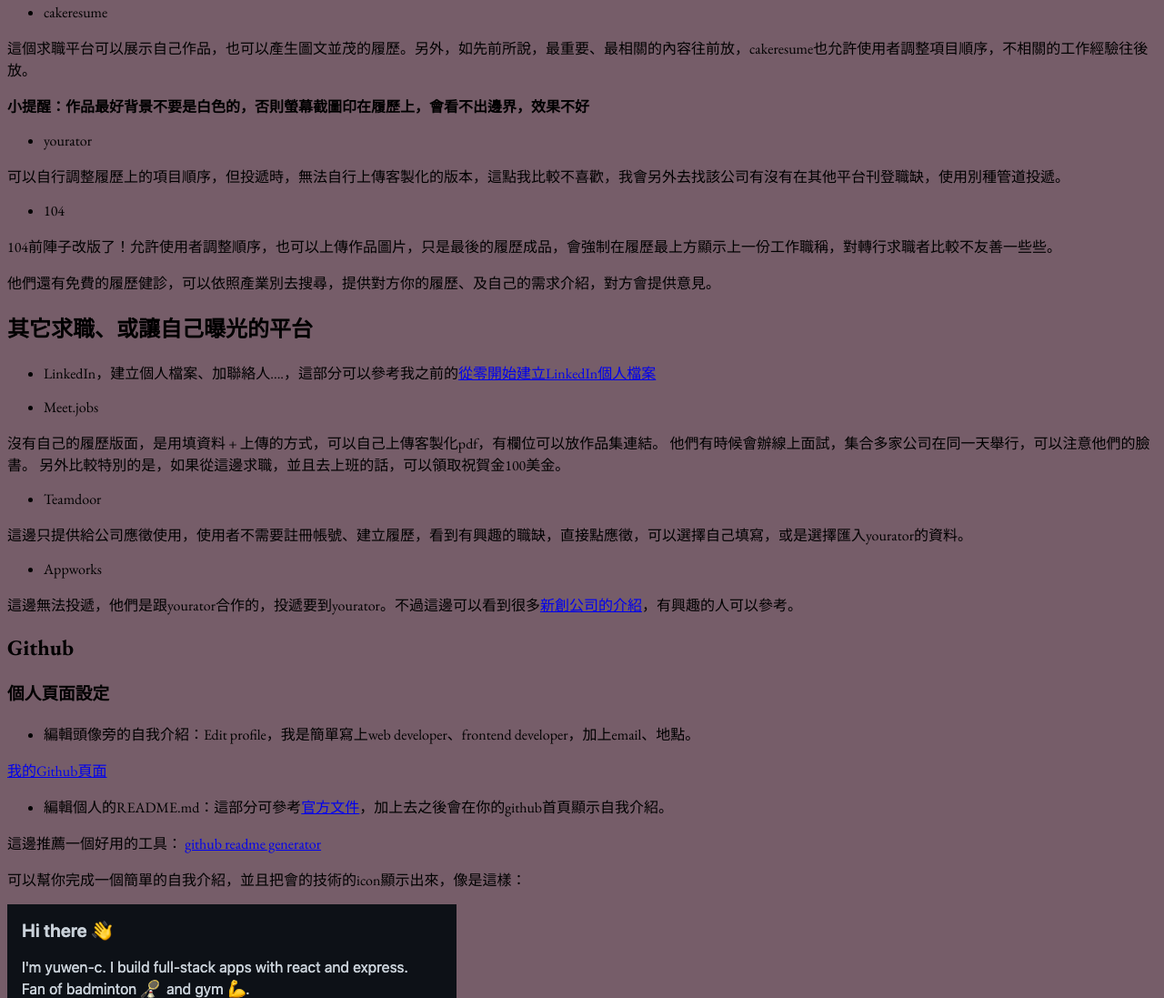
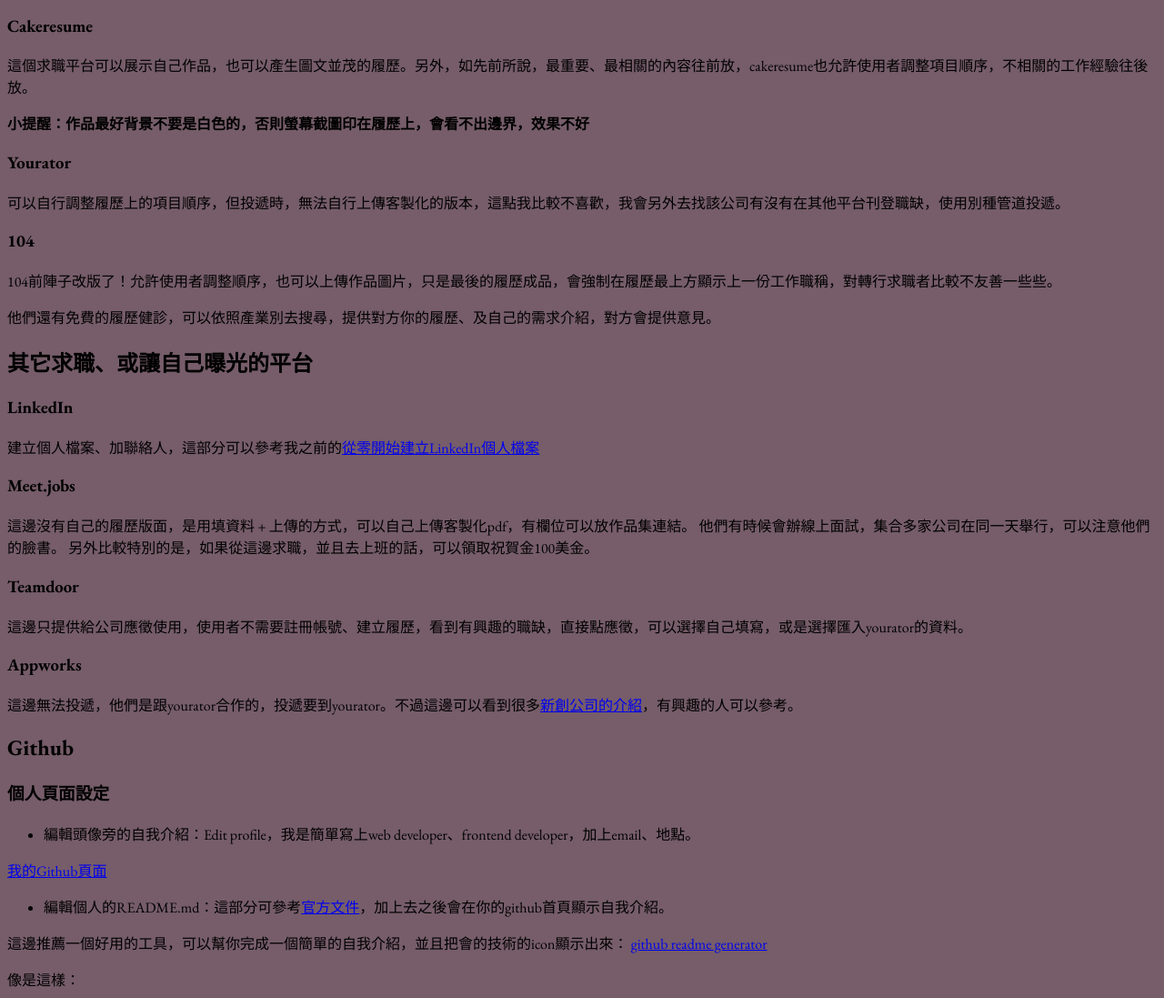
Before and after one commit to yuwen-c/gatsby-blog, a Gatsby site: page /2021-06-before-job-hunting/ in a window 1280 px wide. Shown: the part 1501-2598 px from the top of the page at 91% size. Built offline with nearby package versions, Linux system fonts and the light colour scheme; Gatsby itself is replaced by a stand-in of ours.

Commit message:
adjust points and h3 title, make paragraph more clear

```diff
--- a/src/markdown-pages/before-job-hunting/before-job-hunting.md
+++ b/src/markdown-pages/before-job-hunting/before-job-hunting.md
@@ -13,7 +13,7 @@ featuredImage: readme.png
 
 我原本以為履歷寫一份就好，但後來發現，各個求職平台都會有自己的格式，不一定能用自己準備好的履歷投遞，雖然內容都差不多，但真的得花些時間準備。
 
-- A4萬用版。
+### A4萬用版
 
 我是參考這篇文章寫成的：
 
@@ -28,17 +28,17 @@ featuredImage: readme.png
 [模板](https://blog.pragmaticengineer.com/the-pragmatic-engineers-resume-template/)也是前面那篇文章的作者提供的。
 
 
-- cakeresume
+### Cakeresume
 
 這個求職平台可以展示自己作品，也可以產生圖文並茂的履歷。另外，如先前所說，最重要、最相關的內容往前放，cakeresume也允許使用者調整項目順序，不相關的工作經驗往後放。
 
 **小提醒：作品最好背景不要是白色的，否則螢幕截圖印在履歷上，會看不出邊界，效果不好**
 
-- yourator
+### Yourator
 
 可以自行調整履歷上的項目順序，但投遞時，無法自行上傳客製化的版本，這點我比較不喜歡，我會另外去找該公司有沒有在其他平台刊登職缺，使用別種管道投遞。
 
-- 104
+### 104
 
 104前陣子改版了！允許使用者調整順序，也可以上傳作品圖片，只是最後的履歷成品，會強制在履歷最上方顯示上一份工作職稱，對轉行求職者比較不友善一些些。
 
@@ -46,19 +46,21 @@ featuredImage: readme.png
 
 ## 其它求職、或讓自己曝光的平台
 
-- LinkedIn，建立個人檔案、加聯絡人....，這部分可以參考我之前的[從零開始建立LinkedIn個人檔案](/2021-05-build-your-linkedin-profile/)
+### LinkedIn
 
-- Meet.jobs
+建立個人檔案、加聯絡人，這部分可以參考我之前的[從零開始建立LinkedIn個人檔案](/2021-05-build-your-linkedin-profile/)
 
-沒有自己的履歷版面，是用填資料 + 上傳的方式，可以自己上傳客製化pdf，有欄位可以放作品集連結。
+### Meet.jobs
+
+這邊沒有自己的履歷版面，是用填資料 + 上傳的方式，可以自己上傳客製化pdf，有欄位可以放作品集連結。
 他們有時候會辦線上面試，集合多家公司在同一天舉行，可以注意他們的臉書。
 另外比較特別的是，如果從這邊求職，並且去上班的話，可以領取祝賀金100美金。
 
-- Teamdoor
+### Teamdoor
 
 這邊只提供給公司應徵使用，使用者不需要註冊帳號、建立履歷，看到有興趣的職缺，直接點應徵，可以選擇自己填寫，或是選擇匯入yourator的資料。
 
-- Appworks
+### Appworks
 
 這邊無法投遞，他們是跟yourator合作的，投遞要到yourator。不過這邊可以看到很多[新創公司的介紹](https://appworks.yourator.co/blogs?page=1)，有興趣的人可以參考。
 
@@ -73,19 +75,17 @@ featuredImage: readme.png
 
 - 編輯個人的README.md：這部分可參考[官方文件](https://docs.github.com/en/github/setting-up-and-managing-your-github-profile/customizing-your-profile/managing-your-profile-readme)，加上去之後會在你的github首頁顯示自我介紹。
 
-這邊推薦一個好用的工具：
+這邊推薦一個好用的工具，可以幫你完成一個簡單的自我介紹，並且把會的技術的icon顯示出來：
 [github readme generator](https://github.com/rahuldkjain/github-profile-readme-generator)
 
-可以幫你完成一個簡單的自我介紹，並且把會的技術的icon顯示出來，像是這樣：
+像是這樣：
 
 ![README.md](readme.png)
 
 - pin repo：可以把想展示的repo固定在上面，最多6個。
 - 除了pin，別忘記去編輯該repo的介紹，會顯示在pin的欄位。
 
-### 詳細介紹個人作品
-
-- 作品的README：詳細地介紹你的project。
+### 詳細介紹個人作品 - README.md
 
 想像人資、技術主管一天要看多少人的履歷、作品，如何讓他們無痛的了解你做了什麼、有什麼技術，我是抱著這樣的心態做這個。
 
@@ -100,11 +100,11 @@ featuredImage: readme.png
 
 這真的是一個不小的工程，但過程中我發現，這也等於是一面在幫我準備面試時要如何介紹這個project。
 
-- emoji: 有看過以上範例的人可能會發現我很愛用emoji，我覺得看起來比較活潑，不過這部分就視個人風格選擇囉。
+有看過以上範例的人可能會發現我很愛用emoji，我覺得看起來比較活潑，不過這部分就視個人風格選擇囉。
 
 
 ## portfolio，作品集入口網站
 
-- 用一個網站，整合履歷和作品，我覺得也是不錯的方式。我的portfolio模板是用這位ZTM同學的專案 - simplefolio，裡面夾了我的A4萬用履歷，跟各個作品的實際操作連結、github連結。
+用一個網站，整合履歷和作品，我覺得也是不錯的方式。我的portfolio模板是用一位[ZTM](https://zerotomastery.io/)同學的專案 - simplefolio，裡面夾了我的A4萬用履歷，跟各個作品的實際操作連結、github連結：
 
 [simplefolio](https://github.com/cobidev/simplefolio)
```
